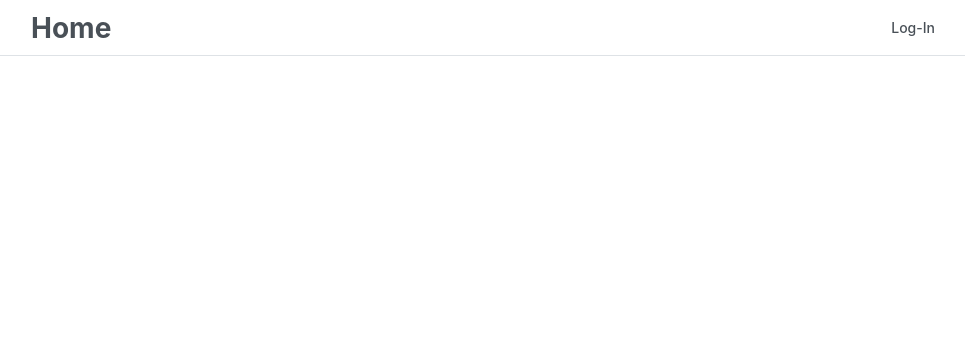
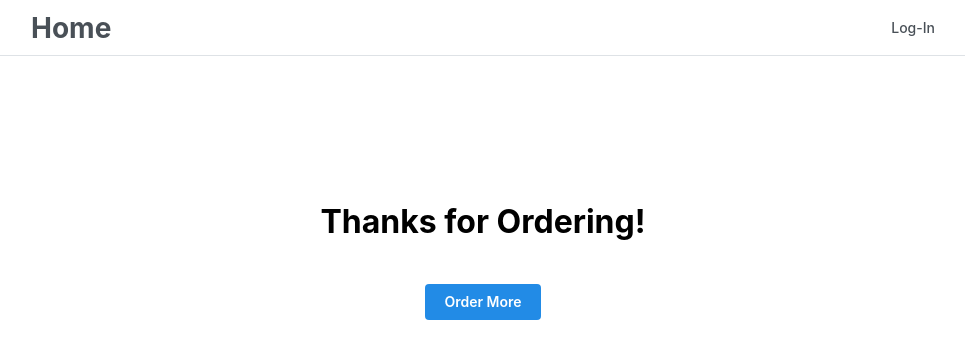
Before and after one commit to rivan2k/MaroonSeats, a React (Vite) app in the folder frontend/: page /thanks in a window 1280 px wide. Before the commit this address had no page. Shown: the top 358 px of the page, without its empty margins (157-1122 px from the left). Built offline with nearby package versions, Linux system fonts and the light colour scheme.

Commit message:
added "thank you" page

```diff
--- a/frontend/src/App.jsx
+++ b/frontend/src/App.jsx
@@ -4,6 +4,7 @@ import Postings from "./pages/Postings";
 import HomePage from './pages/HomePage';
 import EventPage from "./pages/EventPage";
 import LogIn from "./pages/LogIn";
+import PostPurchase from "./pages/PostPurchase";
 import '@mantine/core/styles.css';
 import { NavbarMinimal } from "./components/NavbarMinimal"
 
@@ -17,6 +18,7 @@ function App() {
         <Route path = '/postings' element= {<Postings />} />
         <Route path = "/event/:id" element={<EventPage />} />
         <Route path = "/login" element={<LogIn />} />
+        <Route path = "/thanks" element={<PostPurchase/>} />
       </Routes>
     </>
   )
--- /dev/null
+++ b/frontend/src/pages/PostPurchase.jsx
@@ -0,0 +1,18 @@
+import React from 'react';
+import { Button, Stack } from "@mantine/core";
+import { Link } from "react-router-dom";
+
+function PostPurchase() {
+    return (
+      <div style={{ textAlign: 'center', marginTop: '50px' }}>
+        <Stack>
+            <h1>Thanks for Ordering!</h1>
+            <Link to="/event/674225e96471f721302a0554">
+                <Button>Order More</Button>
+            </Link>
+        </Stack>
+      </div>
+    );
+  }
+
+  export default PostPurchase;
```
